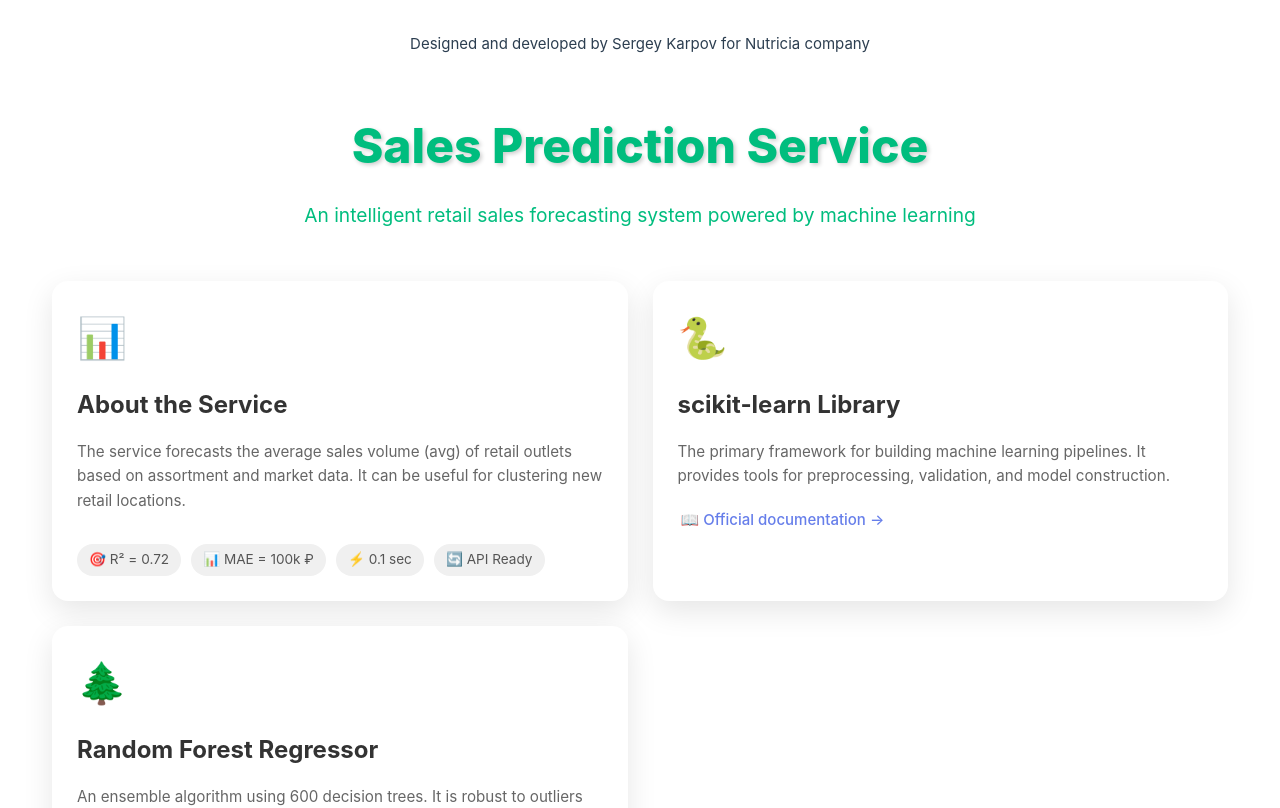
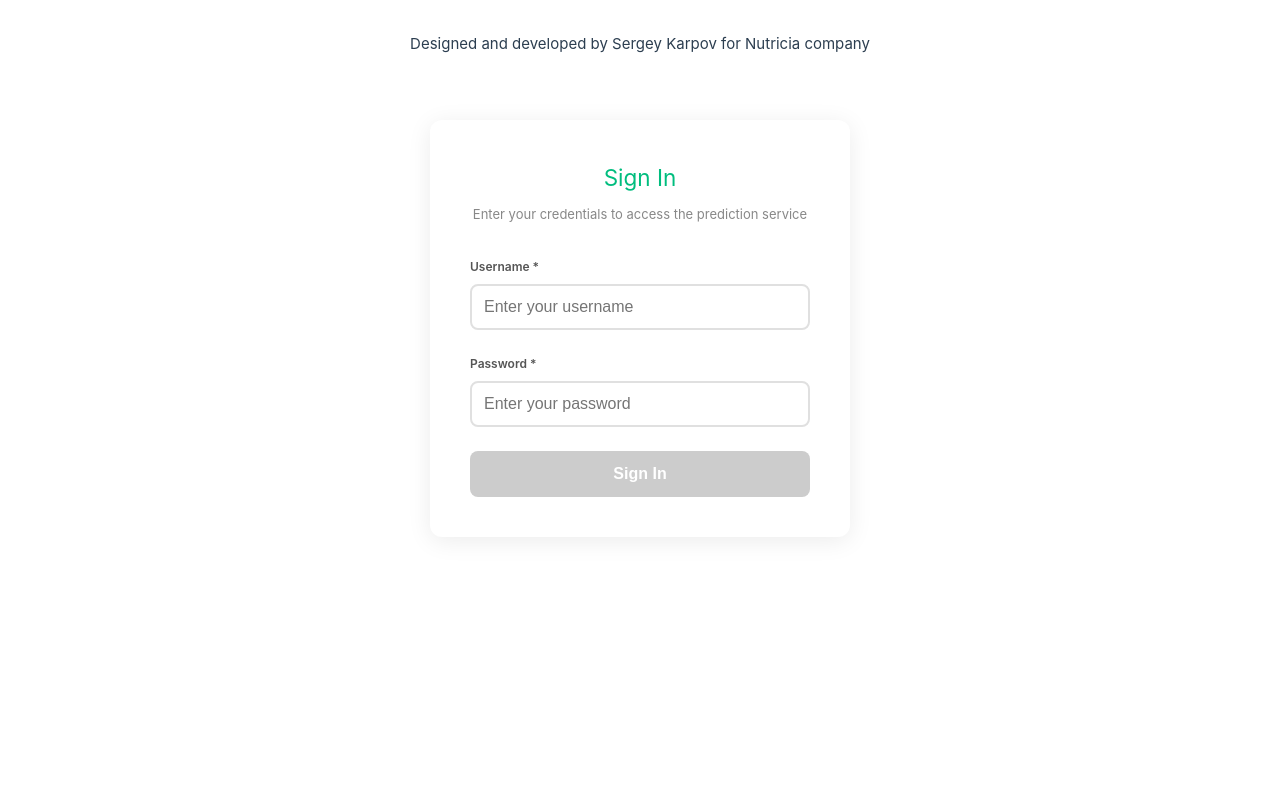
Before and after one commit to Sergey-Karpov/so_prediction_frontend, a Vue app: page / in a window 1280 px wide. Shown: the top 808 px of the page. Built offline with nearby package versions, Linux system fonts and the light colour scheme.

Commit message:
login page has been added

```diff
--- a/src/router/index.js
+++ b/src/router/index.js
@@ -1,11 +1,17 @@
 import { createRouter, createWebHistory } from 'vue-router'
 import HomeView from '../views/HomeView.vue'
+import loginView from '../views/loginView.vue'
 
 const router = createRouter({
   history: createWebHistory(import.meta.env.BASE_URL),
   routes: [
     {
       path: '/',
+      name: 'login',
+      component: loginView,
+    },
+    {
+      path: '/home',
       name: 'home',
       component: HomeView,
     },
@@ -20,4 +26,11 @@ const router = createRouter({
   ],
 })
 
+router.beforeEach((to) => {
+  const isAuth = sessionStorage.getItem('isAuthenticated') === 'true'
+  if (to.meta.requiresAuth && !isAuth) {
+    return { name: 'login' }
+  }
+})
+
 export default router
--- /dev/null
+++ b/src/views/loginView.vue
@@ -0,0 +1,258 @@
+<template>
+  <div class="login-view">
+    <div class="login-view__card">
+      <h2>Sign In</h2>
+      <p class="login-view__subtitle">Enter your credentials to access the prediction service</p>
+
+      <form @submit.prevent="submitForm" class="login-view__form">
+        <!-- Username -->
+        <div class="login-view__field" :class="{ error: errors.username }">
+          <label for="username">Username *</label>
+          <input
+            id="username"
+            type="text"
+            v-model="formData.username"
+            @blur="validateField('username')"
+            placeholder="Enter your username"
+            autocomplete="username"
+          />
+          <span v-if="errors.username" class="error-message">{{ errors.username }}</span>
+        </div>
+
+        <!-- Password -->
+        <div class="login-view__field" :class="{ error: errors.password }">
+          <label for="password">Password *</label>
+          <input
+            id="password"
+            type="password"
+            v-model="formData.password"
+            @blur="validateField('password')"
+            placeholder="Enter your password"
+            autocomplete="current-password"
+          />
+          <span v-if="errors.password" class="error-message">{{ errors.password }}</span>
+        </div>
+
+        <!-- Auth error -->
+        <div v-if="authError" class="login-view__auth-error">
+          {{ authError }}
+        </div>
+
+        <button type="submit" class="submit-btn" :disabled="!isFormValid || isLoading">
+          <span v-if="isLoading" class="spinner"></span>
+          {{ isLoading ? 'Signing in...' : 'Sign In' }}
+        </button>
+      </form>
+    </div>
+  </div>
+</template>
+
+<script setup>
+import { reactive, ref, computed } from 'vue'
+import { useRouter } from 'vue-router'
+
+const router = useRouter()
+
+// ⚠️ Hardcoded credentials
+const VALID_USERNAME = 'admin'
+const VALID_PASSWORD = 'nutricia2026'
+
+const formData = reactive({
+  username: '',
+  password: '',
+})
+
+const isLoading = ref(false)
+const authError = ref('')
+
+const errors = reactive({
+  username: '',
+  password: '',
+})
+
+const validateField = (field) => {
+  switch (field) {
+    case 'username':
+      if (!formData.username) {
+        errors.username = 'Please enter your username'
+      } else {
+        errors.username = ''
+      }
+      break
+
+    case 'password':
+      if (!formData.password) {
+        errors.password = 'Please enter your password'
+      } else if (formData.password.length < 4) {
+        errors.password = 'Password must be at least 4 characters'
+      } else {
+        errors.password = ''
+      }
+      break
+  }
+}
+
+const isFormValid = computed(() => {
+  const allFieldsFilled = formData.username && formData.password
+  const noErrors = Object.values(errors).every((error) => error === '')
+  return allFieldsFilled && noErrors
+})
+
+const submitForm = async () => {
+  Object.keys(formData).forEach((field) => validateField(field))
+  if (!isFormValid.value) return
+
+  isLoading.value = true
+  authError.value = ''
+
+  // Имитация задержки, как будто идёт запрос на сервер
+  await new Promise((resolve) => setTimeout(resolve, 300))
+
+  if (formData.username === VALID_USERNAME && formData.password === VALID_PASSWORD) {
+    // Сохраняем флаг авторизации в sessionStorage
+    sessionStorage.setItem('isAuthenticated', 'true')
+    router.push('/home')
+  } else {
+    authError.value = 'Invalid username or password'
+    formData.password = ''
+  }
+
+  isLoading.value = false
+}
+</script>
+
+<style scoped lang="scss">
+.login-view {
+  display: flex;
+  justify-content: center;
+  align-items: center;
+  min-height: 60vh;
+  padding: 2rem;
+
+  @media (max-width: 768px) {
+    padding: 1rem;
+  }
+
+  &__card {
+    width: 100%;
+    max-width: 420px;
+    padding: 2.5rem;
+    background: #fff;
+    border-radius: 12px;
+    box-shadow: 0 4px 24px rgba(0, 0, 0, 0.08);
+
+    @media (max-width: 768px) {
+      padding: 1.5rem;
+    }
+  }
+
+  h2 {
+    text-align: center;
+    color: hsla(160, 100%, 37%, 1);
+    margin-bottom: 0.5rem;
+  }
+
+  &__subtitle {
+    text-align: center;
+    color: #888;
+    font-size: 13px;
+    margin-bottom: 2rem;
+  }
+
+  &__form {
+    display: flex;
+    flex-direction: column;
+    gap: 1.5rem;
+  }
+
+  &__field {
+    display: flex;
+    flex-direction: column;
+    gap: 8px;
+    position: relative;
+
+    label {
+      font-weight: 600;
+      color: #555;
+      font-size: 12px;
+    }
+
+    input {
+      padding: 12px;
+      border: 2px solid #e0e0e0;
+      border-radius: 8px;
+      font-size: 16px;
+      transition: all 0.3s;
+
+      &:focus {
+        outline: none;
+        border-color: #42b883;
+      }
+    }
+
+    &.error {
+      input {
+        border-color: #f56c6c;
+      }
+    }
+
+    .error-message {
+      color: #f56c6c;
+      font-size: 10px;
+      position: absolute;
+      top: calc(100% + 0.1rem);
+      left: 0.25rem;
+    }
+  }
+
+  &__auth-error {
+    padding: 10px 12px;
+    background-color: #fee;
+    color: #c33;
+    border-radius: 8px;
+    font-size: 13px;
+    text-align: center;
+  }
+
+  .submit-btn {
+    padding: 14px;
+    background-color: #42b883;
+    color: white;
+    border: none;
+    border-radius: 8px;
+    font-size: 16px;
+    font-weight: 600;
+    cursor: pointer;
+    transition: all 0.3s;
+    display: flex;
+    align-items: center;
+    justify-content: center;
+    gap: 10px;
+
+    &:hover:not(:disabled) {
+      background-color: #33a06f;
+      transform: translateY(-2px);
+    }
+
+    &:disabled {
+      background-color: #ccc;
+      cursor: not-allowed;
+    }
+  }
+
+  .spinner {
+    width: 20px;
+    height: 20px;
+    border: 2px solid white;
+    border-top-color: transparent;
+    border-radius: 50%;
+    animation: spin 0.6s linear infinite;
+  }
+
+  @keyframes spin {
+    to {
+      transform: rotate(360deg);
+    }
+  }
+}
+</style>
```
